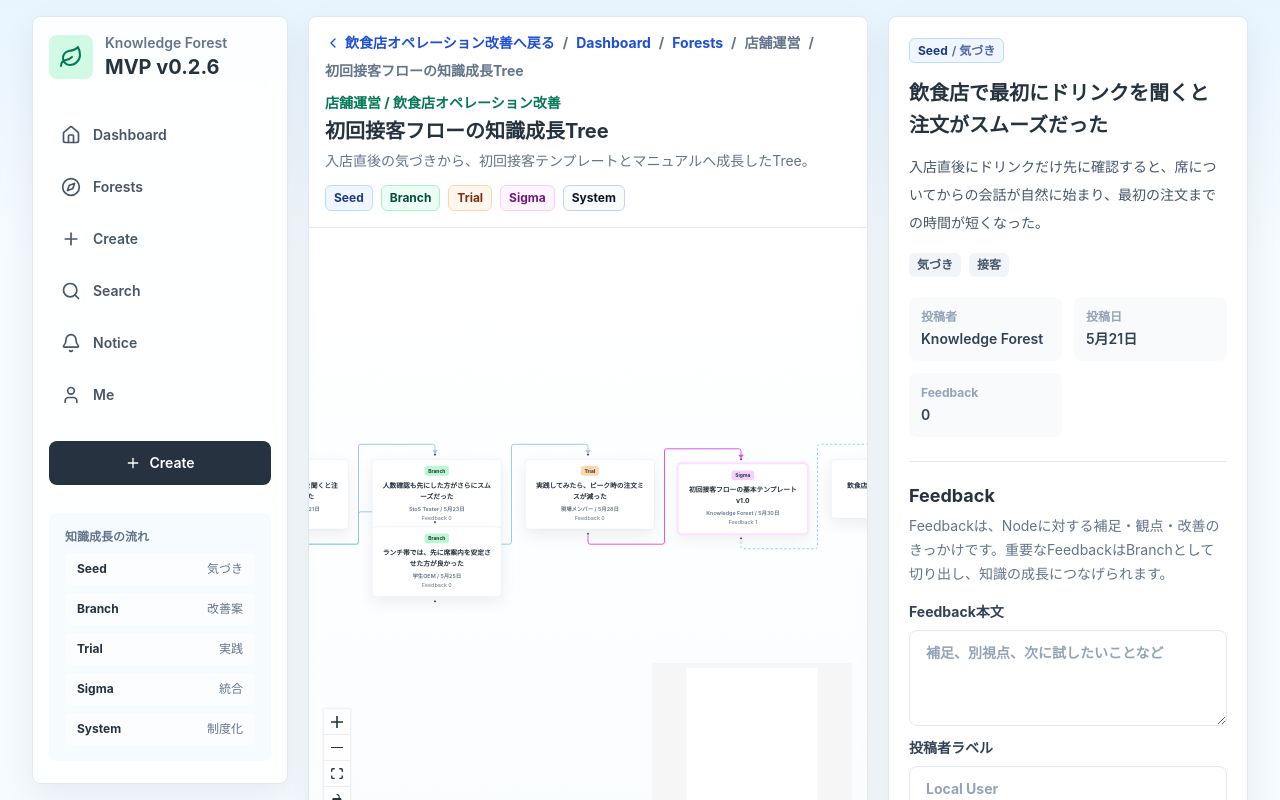
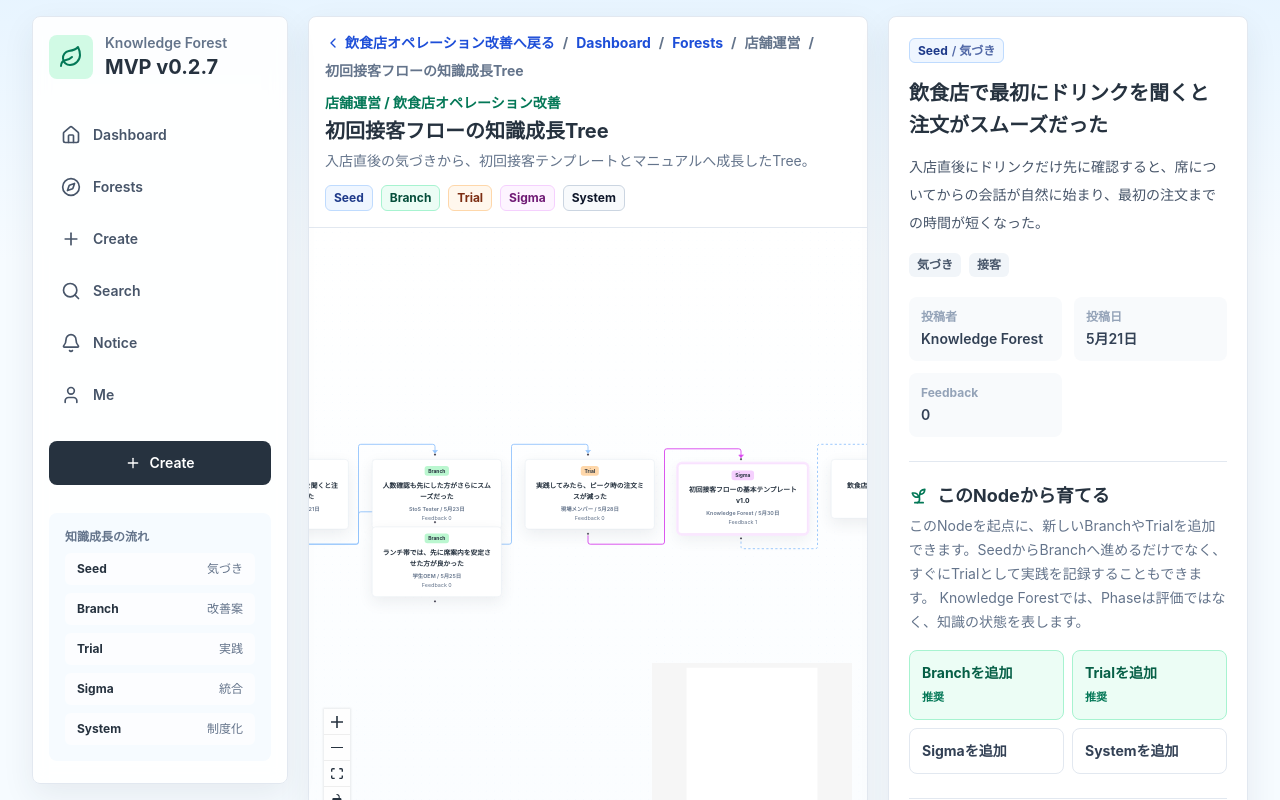
Before and after one commit to worldcraft-lab/knowledge-forest-mvp, a Next.js app: page /tree/tree-first-service-flow in a window 1280 px wide. Shown: the top 800 px of the page. Built offline with nearby package versions, Linux system fonts and the light colour scheme.

Commit message:
Add Node Growth Actions to MVP v0.2.7

```diff
--- a/app/create/page.tsx
+++ b/app/create/page.tsx
@@ -146,7 +146,7 @@ function CreatePageContent() {
       <h2 className="text-2xl font-bold text-forest-ink">Create Forest / Tree / Node</h2>
       <p className="mt-2 max-w-3xl text-sm leading-6 text-slate-600">
         Forest、Tree、Nodeをこの順に育てます。Tree作成時は最初のSeed Nodeも同時に作るため、作成後すぐTree Viewに成長の起点が表示されます。
-        v0.2.6ではNodeにFeedbackを残せます。Area → Forest → Tree → Node → Feedback の階層で整理します。
+        v0.2.7ではNode詳細からも直接Nodeを育てられます。Create画面は全体から追加する場所として使います。
       </p>
 
       <div className="mt-5 grid max-w-xl grid-cols-3 gap-2 rounded-lg bg-slate-100 p-1">
--- a/app/layout.tsx
+++ b/app/layout.tsx
@@ -3,8 +3,8 @@ import { AppShell } from "@/components/AppShell";
 import "./globals.css";
 
 export const metadata: Metadata = {
-  title: "Knowledge Forest MVP v0.2.6",
-  description: "Area / Forest / Tree / Node / Feedbackで知識の成長を可視化するローカルMVP v0.2.6"
+  title: "Knowledge Forest MVP v0.2.7",
+  description: "Node Growth Actionsで知識の成長をその場で進められるローカルMVP v0.2.7"
 };
 
 export default function RootLayout({
--- a/app/notifications/page.tsx
+++ b/app/notifications/page.tsx
@@ -32,7 +32,7 @@ export default function NotificationsPage() {
       </div>
       <h2 className="text-2xl font-bold text-forest-ink">Local Notifications</h2>
       <p className="mt-2 max-w-3xl text-sm leading-6 text-slate-600">
-        MVP v0.2.6では実通知ではなく、次に見るとよいTreeへ移動するためのローカル通知として表示します。
+        MVP v0.2.7では実通知ではなく、次に見るとよいTreeへ移動するためのローカル通知として表示します。
       </p>
       <div className="mt-5 space-y-3">
         {data.notifications.map((item) => {
--- a/app/page.tsx
+++ b/app/page.tsx
@@ -25,7 +25,7 @@ export default function DashboardPage() {
               AreaからForestを束ね、気づきを再利用できる運用知へ育てる。
             </h2>
             <p className="mt-3 max-w-2xl text-base leading-7 text-slate-600">
-              v0.2.6では、Knowledge Forestの階層を Area → Forest → Tree → Node → Feedback に拡張しました。
+              v0.2.7では、Node詳細から直接Branch / Trial / Sigma / Systemを追加できるNode Growth Actionsを追加しました。
               Forestが増えても、IT、日常、店舗運営、StoSなどの知識領域ごとに整理できます。
               System化は人の評価ではなく、再利用可能な運用知への到達として扱います。
             </p>
--- a/app/tree/[treeId]/page.tsx
+++ b/app/tree/[treeId]/page.tsx
@@ -9,6 +9,7 @@ import { NodeDetailPanel } from "@/components/NodeDetailPanel";
 import { PhaseBadge } from "@/components/PhaseBadge";
 import {
   addFeedback,
+  addNode,
   branchFromFeedback,
   formatDate,
   getForestArea,
@@ -20,7 +21,7 @@ import {
   saveKnowledgeForestData,
   useKnowledgeForestData
 } from "@/lib/v02-store";
-import { Feedback } from "@/lib/v02-types";
+import { Feedback, Phase } from "@/lib/v02-types";
 
 export default function TreeDetailPage() {
   const params = useParams<{ treeId: string }>();
@@ -68,6 +69,22 @@ export default function TreeDetailPage() {
 
   function handleBranchFromFeedback(feedback: Feedback) {
     const result = branchFromFeedback(data, feedback);
+    saveKnowledgeForestData(result.nextData);
+    setData(result.nextData);
+    setSelectedId(result.node.id);
+  }
+
+  function handleGrowNode(payload: { phase: Phase; title: string; body: string; tags: string[]; authorName: string }) {
+    if (!selectedNode) return;
+    const result = addNode(data, {
+      treeId: selectedNode.treeId,
+      parentId: selectedNode.id,
+      phase: payload.phase,
+      title: payload.title,
+      body: payload.body,
+      tags: payload.tags,
+      authorName: payload.authorName
+    });
     saveKnowledgeForestData(result.nextData);
     setData(result.nextData);
     setSelectedId(result.node.id);
@@ -155,6 +172,7 @@ export default function TreeDetailPage() {
         feedbacks={selectedFeedbacks}
         onAddFeedback={handleAddFeedback}
         onBranchFromFeedback={handleBranchFromFeedback}
+        onGrowNode={handleGrowNode}
       />
       <section className="rounded-lg border border-slate-200 bg-white p-4 shadow-soft xl:col-span-2">
         <h3 className="mb-3 text-lg font-bold text-forest-ink">Tree Nodes</h3>
--- a/components/AppShell.tsx
+++ b/components/AppShell.tsx
@@ -88,7 +88,7 @@ function Brand() {
       </div>
       <div>
         <p className="text-sm font-semibold text-slate-500">Knowledge Forest</p>
-        <h1 className="text-xl font-bold tracking-normal text-forest-ink">MVP v0.2.6</h1>
+        <h1 className="text-xl font-bold tracking-normal text-forest-ink">MVP v0.2.7</h1>
       </div>
     </Link>
   );
--- a/components/NodeDetailPanel.tsx
+++ b/components/NodeDetailPanel.tsx
@@ -1,24 +1,48 @@
 "use client";
 
-import { FormEvent, useState } from "react";
-import { GitBranch, Plus } from "lucide-react";
-import { formatDate } from "@/lib/v02-store";
-import { Feedback, KnowledgeNode } from "@/lib/v02-types";
+import { FormEvent, useMemo, useState } from "react";
+import { GitBranch, Plus, Sprout } from "lucide-react";
+import { formatDate, phaseDescriptions, phaseLabels } from "@/lib/v02-store";
+import { Feedback, KnowledgeNode, Phase } from "@/lib/v02-types";
 import { PhaseBadge } from "./PhaseBadge";
+
+const growthPhases: Phase[] = ["branch", "trial", "sigma", "system"];
+
+const recommendedByPhase: Record<Phase, Phase[]> = {
+  seed: ["branch", "trial"],
+  branch: ["trial", "sigma"],
+  trial: ["sigma", "system"],
+  sigma: ["system", "branch"],
+  system: ["branch", "trial"]
+};
 
 export function NodeDetailPanel({
   node,
   feedbacks,
   onAddFeedback,
-  onBranchFromFeedback
+  onBranchFromFeedback,
+  onGrowNode
 }: {
   node?: KnowledgeNode;
   feedbacks: Feedback[];
   onAddFeedback: (payload: { body: string; authorLabel: string }) => void;
   onBranchFromFeedback: (feedback: Feedback) => void;
+  onGrowNode: (payload: { phase: Phase; title: string; body: string; tags: string[]; authorName: string }) => void;
 }) {
-  const [body, setBody] = useState("");
-  const [authorLabel, setAuthorLabel] = useState("");
+  const [feedbackBody, setFeedbackBody] = useState("");
+  const [feedbackAuthorLabel, setFeedbackAuthorLabel] = useState("");
+  const [growthPhase, setGrowthPhase] = useState<Phase>("branch");
+  const [growthTitle, setGrowthTitle] = useState("");
+  const [growthBody, setGrowthBody] = useState("");
+  const [growthTags, setGrowthTags] = useState("");
+  const [growthAuthorName, setGrowthAuthorName] = useState("");
+  const [isGrowthFormOpen, setIsGrowthFormOpen] = useState(false);
+
+  const orderedGrowthPhases = useMemo(() => {
+    if (!node) return growthPhases;
+    const recommended = recommendedByPhase[node.phase];
+    return [...recommended, ...growthPhases.filter((phase) => !recommended.includes(phase))];
+  }, [node]);
 
   if (!node) {
     return (
@@ -28,12 +52,34 @@ export function NodeDetailPanel({
     );
   }
 
+  function openGrowthForm(phase: Phase) {
+    setGrowthPhase(phase);
+    setIsGrowthFormOpen(true);
+  }
+
   function submitFeedback(event: FormEvent<HTMLFormElement>) {
     event.preventDefault();
-    if (!body.trim()) return;
-    onAddFeedback({ body: body.trim(), authorLabel: authorLabel.trim() || "Local User" });
-    setBody("");
-    setAuthorLabel("");
+    if (!feedbackBody.trim()) return;
+    onAddFeedback({ body: feedbackBody.trim(), authorLabel: feedbackAuthorLabel.trim() || "Local User" });
+    setFeedbackBody("");
+    setFeedbackAuthorLabel("");
+  }
+
+  function submitGrowthNode(event: FormEvent<HTMLFormElement>) {
+    event.preventDefault();
+    if (!growthTitle.trim() || !growthBody.trim()) return;
+    onGrowNode({
+      phase: growthPhase,
+      title: growthTitle.trim(),
+      body: growthBody.trim(),
+      tags: splitTags(growthTags),
+      authorName: growthAuthorName.trim() || "あなた"
+    });
+    setGrowthTitle("");
+    setGrowthBody("");
+    setGrowthTags("");
+    setGrowthAuthorName("");
+    setIsGrowthFormOpen(false);
   }
 
   return (
@@ -62,6 +108,74 @@ export function NodeDetailPanel({
       </dl>
 
       <section className="mt-6 border-t border-slate-200 pt-5">
+        <h3 className="flex items-center gap-2 text-lg font-bold text-forest-ink">
+          <Sprout className="h-5 w-5 text-emerald-700" />
+          このNodeから育てる
+        </h3>
+        <p className="mt-1 text-sm leading-6 text-slate-500">
+          このNodeを起点に、新しいBranchやTrialを追加できます。SeedからBranchへ進めるだけでなく、すぐにTrialとして実践を記録することもできます。
+          Knowledge Forestでは、Phaseは評価ではなく、知識の状態を表します。
+        </p>
+        <div className="mt-4 grid grid-cols-2 gap-2">
+          {orderedGrowthPhases.map((phase, index) => (
+            <button
+              key={phase}
+              className={`rounded-lg border px-3 py-3 text-left text-sm font-bold transition active:scale-[0.99] ${
+                index < 2
+                  ? "border-emerald-200 bg-emerald-50 text-emerald-800 hover:bg-emerald-100"
+                  : "border-slate-200 bg-white text-slate-700 hover:bg-slate-50"
+              }`}
+              onClick={() => openGrowthForm(phase)}
+              type="button"
+            >
+              {phaseLabels[phase]}を追加
+              {index < 2 && <span className="mt-1 block text-[11px] font-semibold text-emerald-700">推奨</span>}
+            </button>
+          ))}
+        </div>
+
+        {isGrowthFormOpen && (
+          <form className="mt-4 grid gap-3 rounded-lg border border-emerald-100 bg-emerald-50 p-4" onSubmit={submitGrowthNode}>
+            <label className="grid gap-2 text-sm font-bold text-slate-700">
+              Phase
+              <select className="input" value={growthPhase} onChange={(event) => setGrowthPhase(event.target.value as Phase)}>
+                {growthPhases.map((phase) => (
+                  <option key={phase} value={phase}>
+                    {phaseLabels[phase]} / {phaseDescriptions[phase]}
+                  </option>
+                ))}
+              </select>
+            </label>
+            <label className="grid gap-2 text-sm font-bold text-slate-700">
+              タイトル
+              <input className="input" value={growthTitle} onChange={(event) => setGrowthTitle(event.target.value)} required />
+            </label>
+            <label className="grid gap-2 text-sm font-bold text-slate-700">
+              本文
+              <textarea className="input min-h-24 resize-y" value={growthBody} onChange={(event) => setGrowthBody(event.target.value)} required />
+            </label>
+            <label className="grid gap-2 text-sm font-bold text-slate-700">
+              タグ（カンマ区切り）
+              <input className="input" value={growthTags} onChange={(event) => setGrowthTags(event.target.value)} />
+            </label>
+            <label className="grid gap-2 text-sm font-bold text-slate-700">
+              投稿者ラベル
+              <input className="input" value={growthAuthorName} onChange={(event) => setGrowthAuthorName(event.target.value)} placeholder="あなた" />
+            </label>
+            <div className="grid gap-2 sm:grid-cols-2">
+              <button className="inline-flex items-center justify-center gap-2 rounded-lg bg-forest-ink px-4 py-3 text-sm font-bold text-white transition hover:bg-slate-700 active:scale-[0.99]" type="submit">
+                <Plus className="h-4 w-4" />
+                Nodeを追加
+              </button>
+              <button className="rounded-lg border border-slate-200 bg-white px-4 py-3 text-sm font-bold text-slate-600 transition hover:bg-slate-50" onClick={() => setIsGrowthFormOpen(false)} type="button">
+                閉じる
+              </button>
+            </div>
+          </form>
+        )}
+      </section>
+
+      <section className="mt-6 border-t border-slate-200 pt-5">
         <h3 className="text-lg font-bold text-forest-ink">Feedback</h3>
         <p className="mt-1 text-sm leading-6 text-slate-500">
           Feedbackは、Nodeに対する補足・観点・改善のきっかけです。重要なFeedbackはBranchとして切り出し、知識の成長につなげられます。
@@ -72,8 +186,8 @@ export function NodeDetailPanel({
             Feedback本文
             <textarea
               className="input min-h-24 resize-y"
-              value={body}
-              onChange={(event) => setBody(event.target.value)}
+              value={feedbackBody}
+              onChange={(event) => setFeedbackBody(event.target.value)}
               placeholder="補足、別視点、次に試したいことなど"
               required
             />
@@ -82,8 +196,8 @@ export function NodeDetailPanel({
             投稿者ラベル
             <input
               className="input"
-              value={authorLabel}
-              onChange={(event) => setAuthorLabel(event.target.value)}
+              value={feedbackAuthorLabel}
+              onChange={(event) => setFeedbackAuthorLabel(event.target.value)}
               placeholder="Local User"
             />
           </label>
@@ -124,6 +238,13 @@ export function NodeDetailPanel({
   );
 }
 
+function splitTags(value: string) {
+  return value
+    .split(",")
+    .map((tag) => tag.trim())
+    .filter(Boolean);
+}
+
 function Info({ label, value }: { label: string; value: string }) {
   return (
     <div className="rounded-lg bg-slate-50 p-3">
--- a/lib/v02-store.ts
+++ b/lib/v02-store.ts
@@ -374,6 +374,7 @@ export function addNode(
     title: string;
     body: string;
     tags: string[];
+    authorName?: string;
   }
 ) {
   const normalized = normalizeKnowledgeForestData(data);
@@ -386,7 +387,7 @@ export function addNode(
     title: payload.title,
     body: payload.body,
     tags: payload.tags,
-    authorName: "あなた",
+    authorName: payload.authorName?.trim() || "あなた",
     createdAt: now,
     helpfulCount: 0,
     commentCount: 0
--- a/package.json
+++ b/package.json
@@ -1,6 +1,6 @@
 {
   "name": "knowledge-forest-mvp",
-  "version": "0.2.6",
+  "version": "0.2.7",
   "private": true,
   "scripts": {
     "dev": "next dev",
```
Also changed, not shown: 2 other files (tests, documents, lock files or other folders).
